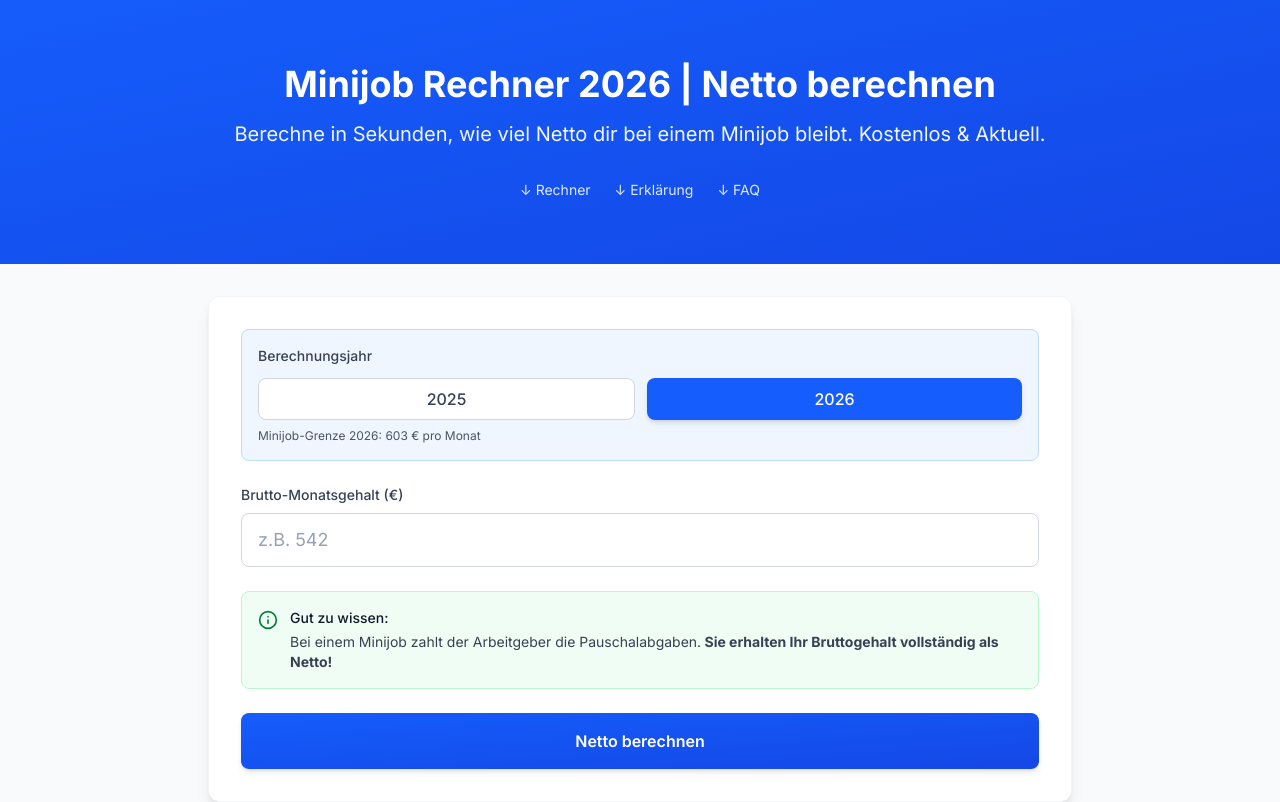
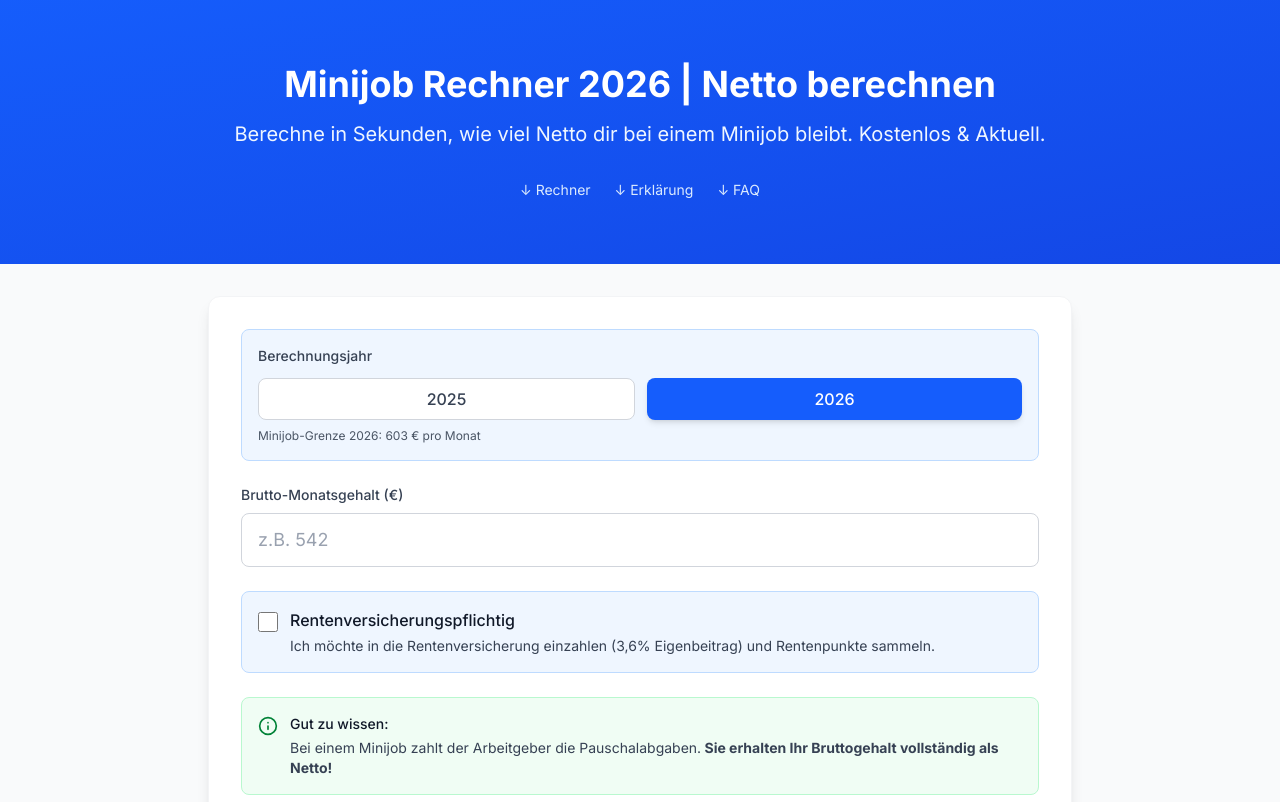
Before and after one commit to Mohdaasif97/salcal, a Next.js app: page / in a window 1280 px wide. Shown: the top 802 px of the page. Built offline with nearby package versions, Linux system fonts and the light colour scheme.

Commit message:
Update MiniJobRechner.tsx

```diff
--- a/components/MiniJobRechner.tsx
+++ b/components/MiniJobRechner.tsx
@@ -7,11 +7,13 @@ export default function MiniJobRechner() {
   const currentYear = new Date().getFullYear()
   const [selectedYear, setSelectedYear] = useState(currentYear)
   const [bruttoMonat, setBruttoMonat] = useState('')
+  const [rentenversicherung, setRentenversicherung] = useState(false)
 
   interface Result {
     brutto: number
     netto: number
     nettoJahr: number
+    rentenversicherungBeitrag: number
   }
 
   const [result, setResult] = useState<Result | null>(null)
@@ -52,13 +54,20 @@ export default function MiniJobRechner() {
     setError('')
 
     // Minijob: Employee receives full gross as net
-    // Employer pays flat-rate contributions (~30%)
-    const netto = brutto
+    // If pension insurance is opted in, employee pays 3.6% contribution
+    let rentenversicherungBeitrag = 0
+    let netto = brutto
+
+    if (rentenversicherung) {
+      rentenversicherungBeitrag = brutto * 0.036
+      netto = brutto - rentenversicherungBeitrag
+    }
 
     setResult({
       brutto,
       netto,
-      nettoJahr: netto * 12
+      nettoJahr: netto * 12,
+      rentenversicherungBeitrag
     })
   }
 
@@ -66,6 +75,10 @@ export default function MiniJobRechner() {
     {
       q: 'Was ist ein Minijob?',
       a: `Ein Minijob ist eine geringfügige Beschäftigung mit einem monatlichen Verdienst bis ${minijobLimit} Euro (Stand ${selectedYear}). Der Arbeitgeber zahlt Pauschalabgaben, der Arbeitnehmer erhält das Bruttogehalt in der Regel als Netto.`
+    },
+    {
+      q: 'Was ist die Rentenversicherungspflicht beim Minijob?',
+      a: 'Seit 2013 sind Minijobber automatisch rentenversicherungspflichtig und zahlen einen Eigenbeitrag von 3,6% ihres Bruttogehalts. Sie können sich jedoch von dieser Pflicht befreien lassen und erhalten dann das volle Bruttogehalt als Netto. Mit Rentenversicherung sammeln Sie Rentenpunkte für Ihre spätere Altersrente.'
     },
     {
       q: 'Muss ich einen Nebenjob versteuern?',
@@ -158,6 +171,26 @@ export default function MiniJobRechner() {
                 )}
               </div>
 
+              {/* Pension Insurance Option */}
+              <div className="bg-blue-50 border border-blue-200 rounded-lg p-4">
+                <label className="flex items-start gap-3 cursor-pointer">
+                  <input
+                    type="checkbox"
+                    checked={rentenversicherung}
+                    onChange={(e) => setRentenversicherung(e.target.checked)}
+                    className="mt-1 h-5 w-5 rounded border-gray-300 text-blue-600 focus:ring-2 focus:ring-blue-500 cursor-pointer"
+                  />
+                  <div className="flex-1">
+                    <span className="block font-medium text-gray-900 mb-1">
+                      Rentenversicherungspflichtig
+                    </span>
+                    <span className="block text-sm text-gray-700">
+                      Ich möchte in die Rentenversicherung einzahlen (3,6% Eigenbeitrag) und Rentenpunkte sammeln.
+                    </span>
+                  </div>
+                </label>
+              </div>
+
               <div className="bg-green-50 border border-green-200 rounded-lg p-4">
                 <div className="flex items-start gap-3">
                   <Info size={20} className="text-green-700 mt-0.5 shrink-0" />
@@ -165,7 +198,11 @@ export default function MiniJobRechner() {
                     <p className="font-medium text-gray-900 mb-1">Gut zu wissen:</p>
                     <p>
                       Bei einem Minijob zahlt der Arbeitgeber die Pauschalabgaben.
-                      <strong> Sie erhalten Ihr Bruttogehalt vollständig als Netto!</strong>
+                      {!rentenversicherung ? (
+                        <strong> Sie erhalten Ihr Bruttogehalt vollständig als Netto!</strong>
+                      ) : (
+                        <strong> Mit Rentenversicherung zahlen Sie 3,6% vom Brutto für Ihre spätere Rente.</strong>
+                      )}
                     </p>
                   </div>
                 </div>
@@ -200,8 +237,17 @@ export default function MiniJobRechner() {
                       </span>
                     </div>
 
+                    {rentenversicherung && (
+                      <div className="flex justify-between items-center">
+                        <span className="text-gray-700">Rentenversicherung (3,6%):</span>
+                        <span className="font-semibold text-red-600">
+                          - {result.rentenversicherungBeitrag.toFixed(2).replace('.', ',')} €
+                        </span>
+                      </div>
+                    )}
+
                     <div className="flex justify-between items-center">
-                      <span className="text-gray-700">Abzüge:</span>
+                      <span className="text-gray-700">Sonstige Abzüge:</span>
                       <span className="font-semibold text-green-700">
                         0,00 €
                       </span>
@@ -225,7 +271,8 @@ export default function MiniJobRechner() {
                   <div className="mt-6 pt-4 border-t border-green-200 text-xs text-gray-600">
                     <p>
                       💡 Der Arbeitgeber zahlt zusätzlich ca. 30% Pauschalabgaben an das Finanzamt und die Sozialversicherungen.
-                      Diese Kosten trägt ausschließlich der Arbeitgeber.
+                      {rentenversicherung && ' Zusätzlich zahlt der Arbeitgeber 15% in die Rentenversicherung ein.'}
+                      {' '}Diese Kosten trägt ausschließlich der Arbeitgeber.
                     </p>
                   </div>
 
```
